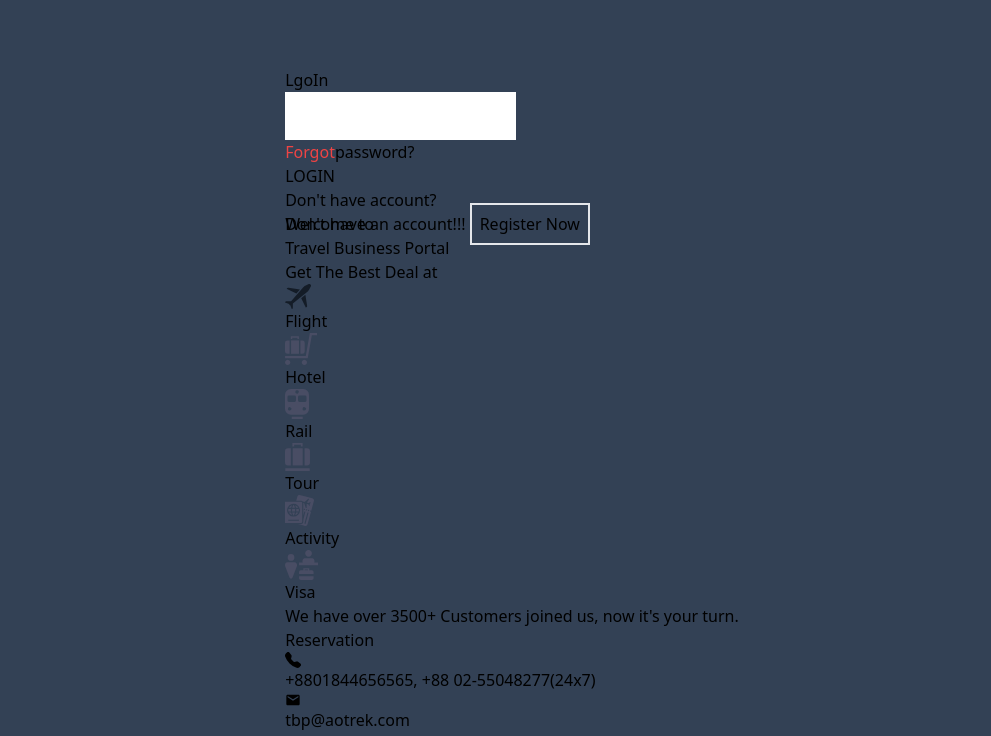
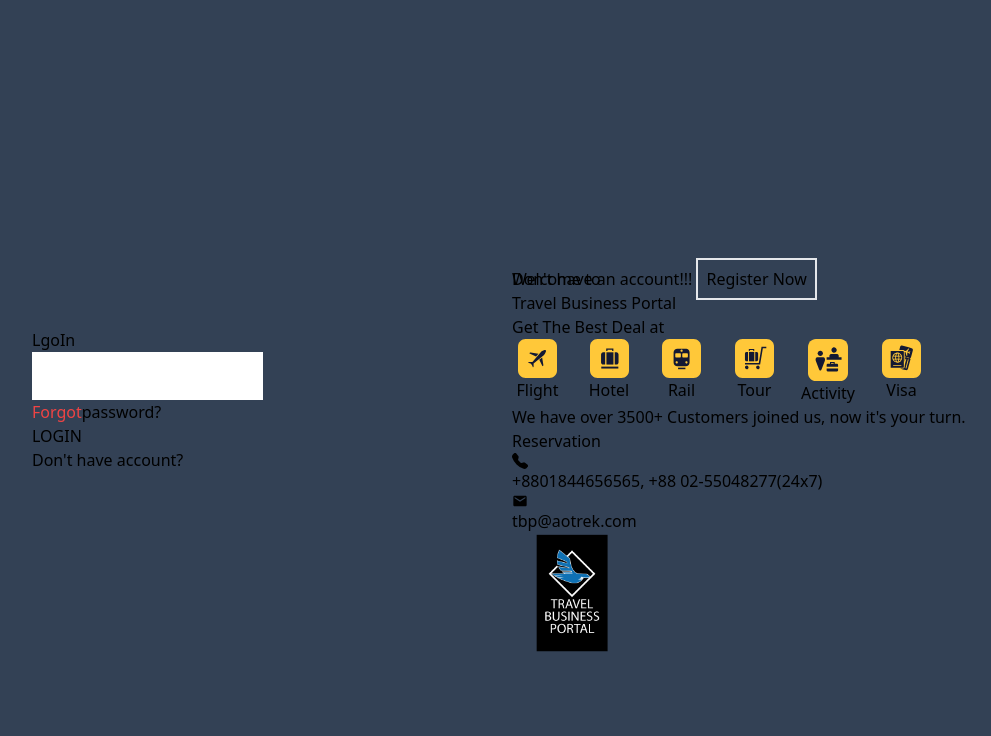
Before and after one commit to cseswapon/Air_Booking, a React (Create React App) app: page /login in a window 1280 px wide. Shown: the top 736 px of the page, without its empty margins (128-1119 px from the left). Built offline with nearby package versions, Linux system fonts and the light colour scheme.

Commit message:
[ADD] - login interface simply desgin start

```diff
--- a/src/pages/Auth/Login/Login.jsx
+++ b/src/pages/Auth/Login/Login.jsx
@@ -1,10 +1,10 @@
 import React from "react";
-import flight from "../../../assets/icon/home/Flights.svg";
-import hotel from "../../../assets/icon/home/Hotel.svg";
-import rail from "../../../assets/icon/home/Rail.svg";
-import tour from "../../../assets/icon/home/Tour.svg";
-import activity from "../../../assets/icon/home/Activitys.svg";
-import visa from "../../../assets/icon/home/Visa.svg";
+import flight from "../../../assets/icon/Flights.svg";
+import hotel from "../../../assets/icon/Hotel.svg";
+import rail from "../../../assets/icon/Rail.svg";
+import tour from "../../../assets/icon/Tour.svg";
+import activity from "../../../assets/icon/Activity.svg";
+import visa from "../../../assets/icon/Visa.svg";
 import tbpLogo from "../../../assets/icon/logo/tbp_logo.png";
 import { BsFillTelephoneFill } from "react-icons/bs";
 import { MdEmail } from "react-icons/md";
@@ -37,9 +37,9 @@
   ];
   return (
     <div className="bg-slate-700 min-h-screen flex items-center justify-center">
-      <div>
+      <div className="flex items-center w-3/4 min-h-screen">
         {/* login part */}
-        <div>
+        <div className="w-1/2">
           <h1>LgoIn</h1>
           <form>
             <input type="email" name="" id="" />
@@ -56,7 +56,7 @@
           </p>
         </div>
         {/* login intro part */}
-        <div className="relative">
+        <div className="relative w-1/2">
           <div className="absolute">
             <p>
               Don't have an account!!!{" "}
@@ -70,10 +70,10 @@
               Travel Business Portal
             </h1>
             <p>Get The Best Deal at</p>
-            <div>
+            <div className="flex">
               {bestDeal.map((deal, i) => (
-                <div key={i}>
-                  <img src={deal.flag} alt="avatar" />
+                <div className="flex flex-col items-center mr-5" key={i}>
+                  <img className="w-3/4" src={deal.flag} alt="avatar" />
                   <p>{deal.name}</p>
                 </div>
               ))}
@@ -92,7 +92,7 @@
             </div>
           </div>
           <div className="absolute">
-            <img src={tbpLogo} alt="avatar" />
+            <img className="w-1/4" src={tbpLogo} alt="avatar" />
           </div>
         </div>
       </div>
```
